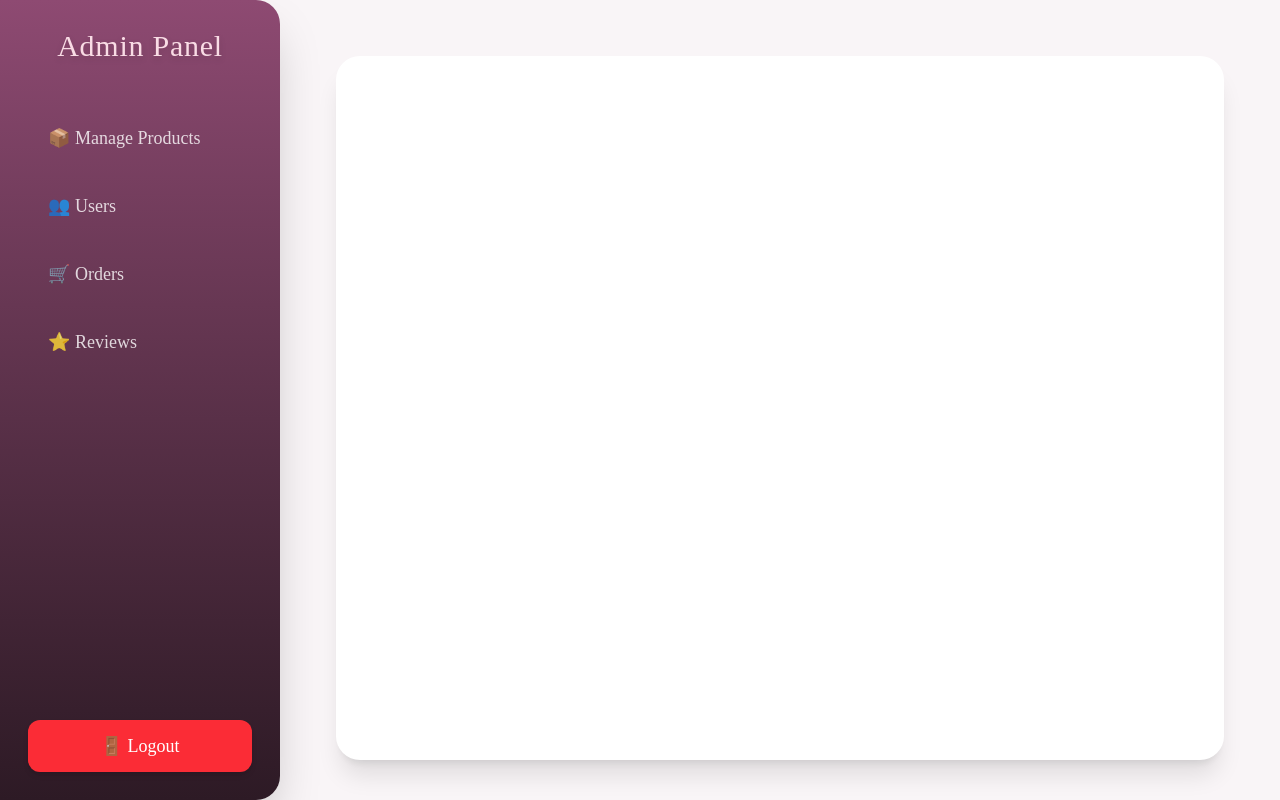
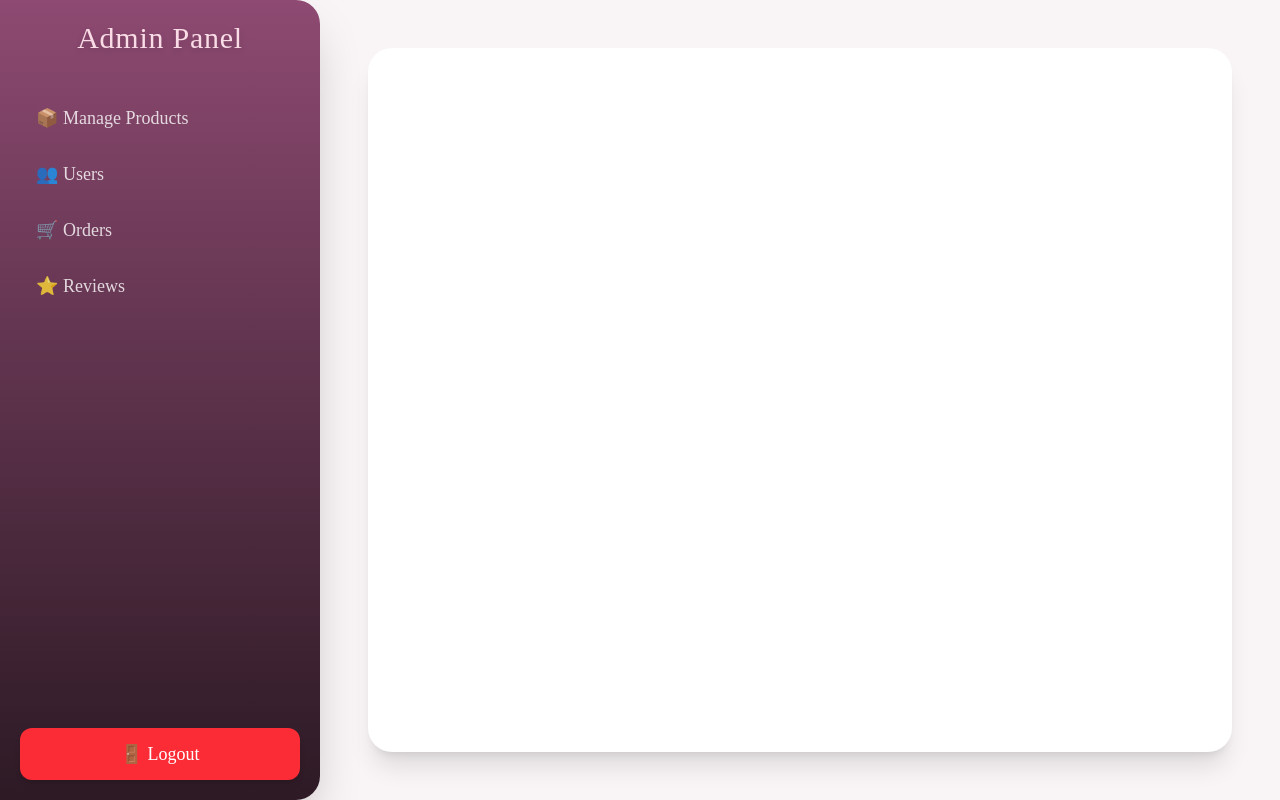
Before and after one commit to ImashaKumarasinghe/MERN_frontend, a React app: page /admin in a window 1280 px wide. Built offline with nearby package versions, Linux system fonts and the light colour scheme; the HTML template or start-up script is replaced by a standard one.

Commit message:
Adjust AdminDashboard layout with sidebar width and padding modifications

```diff
--- a/src/pages/adminPage.jsx
+++ b/src/pages/adminPage.jsx
@@ -20,27 +20,30 @@ export default function AdminDashboard() {
 
             {/* Sidebar */}
             <aside className="
-                w-[280px]
+                w-[320px]  /* Reduced width */
                 bg-gradient-to-b from-[#8E4A72] to-[#2D1A25]
-                p-7 shadow-2xl flex flex-col rounded-r-3xl
+                p-5         /* Slightly reduced padding */
+                shadow-2xl
+                flex flex-col
+                rounded-r-3xl
             ">
                 <h1 className="
                     text-3xl
                     font-[Playfair]
                     text-[#F9DCE5]
-                    mb-12
+                    mb-10
                     text-center
                     tracking-wide
                     drop-shadow-md
                 ">
-                     Admin Panel
+                    Admin Panel
                 </h1>
 
-                <nav className="flex flex-col gap-4 text-lg">
+                <nav className="flex flex-col gap-3 text-lg">
                     <Link
                         to="/admin/products"
                         className={`
-                            px-5 py-3 rounded-xl
+                            px-4 py-2 rounded-xl
                             transition-all duration-300
                             hover:bg-[#F8D4E2] hover:text-[#4B2A3A] hover:shadow-md
                             ${isActive("products")}
@@ -52,7 +55,7 @@ export default function AdminDashboard() {
                     <Link
                         to="/admin/users"
                         className={`
-                            px-5 py-3 rounded-xl
+                            px-4 py-2 rounded-xl
                             transition-all duration-300
                             hover:bg-[#F8D4E2] hover:text-[#4B2A3A] hover:shadow-md
                             ${isActive("users")}
@@ -64,7 +67,7 @@ export default function AdminDashboard() {
                     <Link
                         to="/admin/orders"
                         className={`
-                            px-5 py-3 rounded-xl
+                            px-4 py-2 rounded-xl
                             transition-all duration-300
                             hover:bg-[#F8D4E2] hover:text-[#4B2A3A] hover:shadow-md
                             ${isActive("orders")}
@@ -76,7 +79,7 @@ export default function AdminDashboard() {
                     <Link
                         to="/admin/reviews"
                         className={`
-                            px-5 py-3 rounded-xl
+                            px-4 py-2 rounded-xl
                             transition-all duration-300
                             hover:bg-[#F8D4E2] hover:text-[#4B2A3A] hover:shadow-md
                             ${isActive("reviews")}
@@ -106,7 +109,7 @@ export default function AdminDashboard() {
             </aside>
 
             {/* Main Content */}
-            <main className="flex-1 p-14 overflow-y-auto">
+            <main className="flex-1 p-12 overflow-y-auto">
                 <div className="bg-white shadow-xl rounded-3xl p-10 min-h-[88vh]">
                     <Outlet />
                 </div>
```
